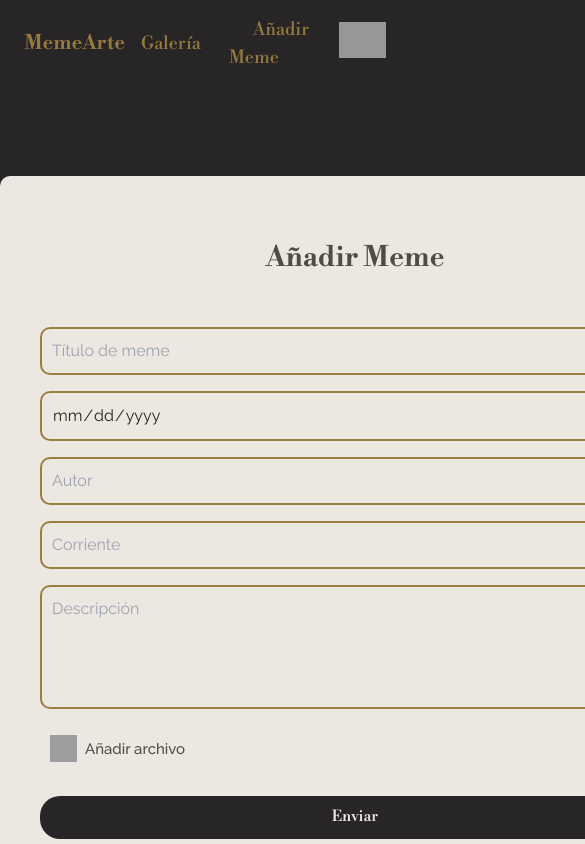
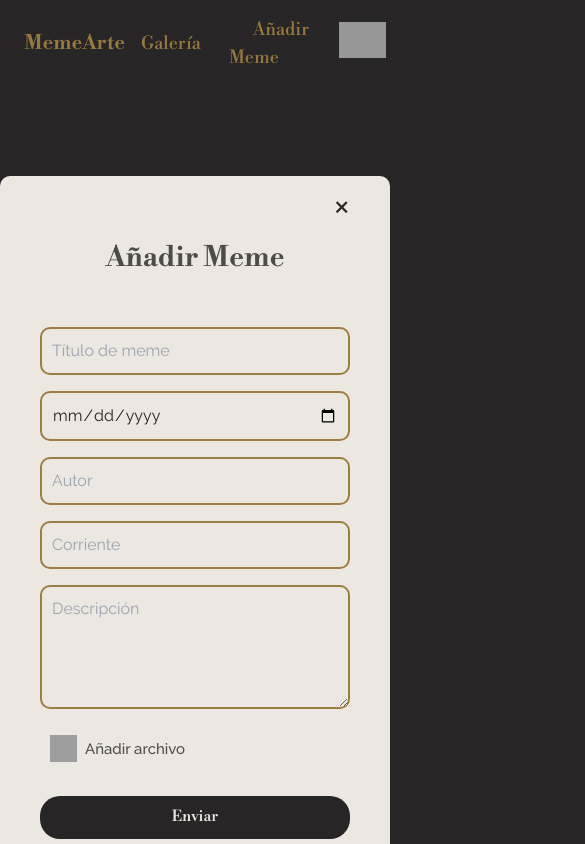
Before and after one commit to DarthVada36/memeos, a React (Vite) app: page /gallery/newmeme in a window 390 px wide. Shown: the top 844 px of the page, 585 px wide, since content can reach past the window. Built offline with nearby package versions, Linux system fonts and the light colour scheme; grey boxes are pictures that could not be loaded.

Commit message:
fix createMeme

```diff
--- a/src/pages/CreateMeme.jsx
+++ b/src/pages/CreateMeme.jsx
@@ -41,7 +41,7 @@ const CreateMeme = () => {
   };
 
   return (
-    <div className="relative w-[710px] font-raleway h-[700px] my-24 mx-auto bg-milk p-10 flex flex-col justify-center items-center rounded-[10px] top-20" >
+    <div className="relative lg:w-[710px] font-raleway h-[700px] my-24 mx-auto bg-milk p-10 flex flex-col justify-center items-center rounded-[10px] top-20" >
 
     {/* Botón de cerrar */}
 
```
